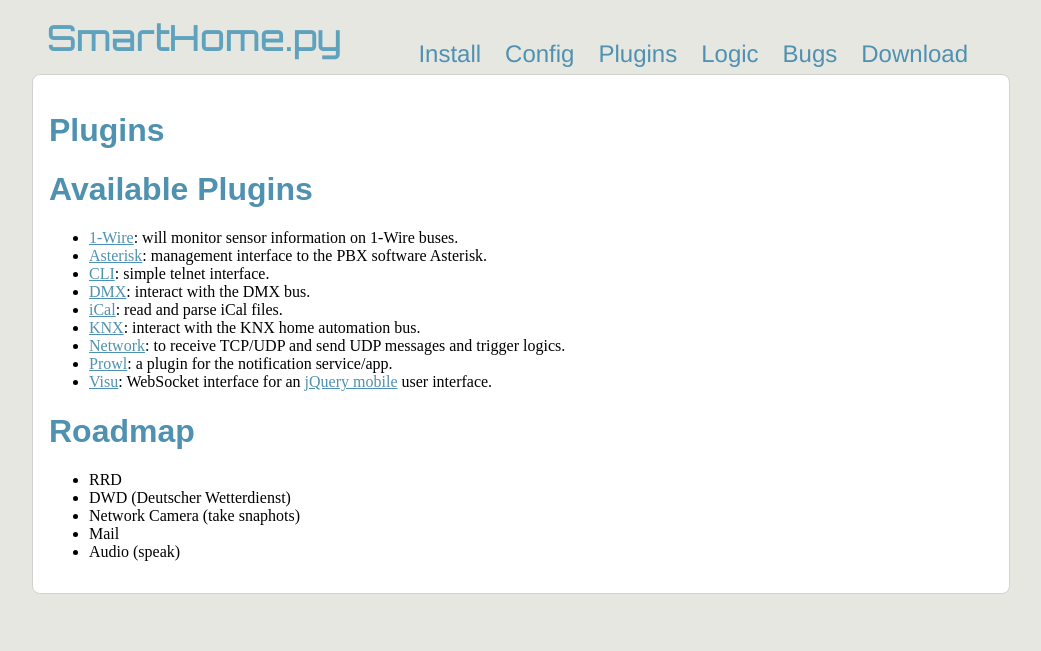
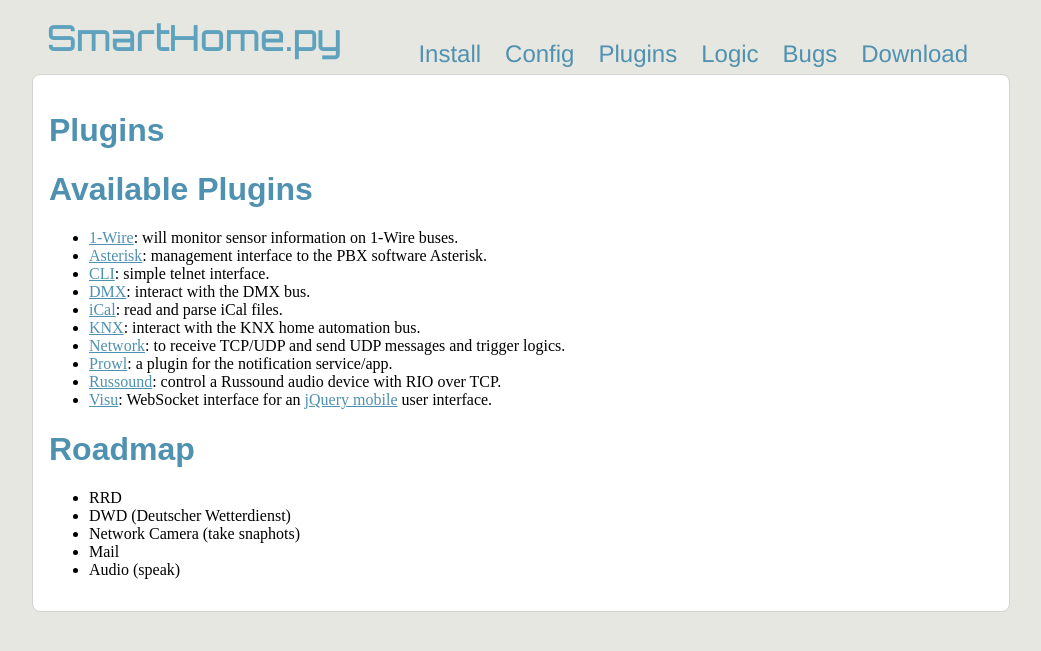
Before and after one commit to mknx/smarthome, a Jekyll site: the page built from plugins/index.md, in a window 1280 px wide. Shown: the top 651 px of the page, without its empty margins (128-1169 px from the left). Built offline with Jekyll 4.4.1, drawn with Linux system fonts in a browser that asks for light colours; Markdown is read by kramdown in place of the engine named in the settings.

Commit message:
added russound config

```diff
--- a/plugins/index.md
+++ b/plugins/index.md
@@ -16,6 +16,7 @@
 * [KNX](knx/): interact with the KNX home automation bus.
 * [Network](network/): to receive TCP/UDP and send UDP messages and trigger logics.
 * [Prowl](prowl/): a plugin for the notification service/app.
+* [Russound](russound/): control a Russound audio device with RIO over TCP.
 * [Visu](visu/): WebSocket interface for an [jQuery mobile](http://jquerymobile.com/) user interface.
 
 Roadmap
```
